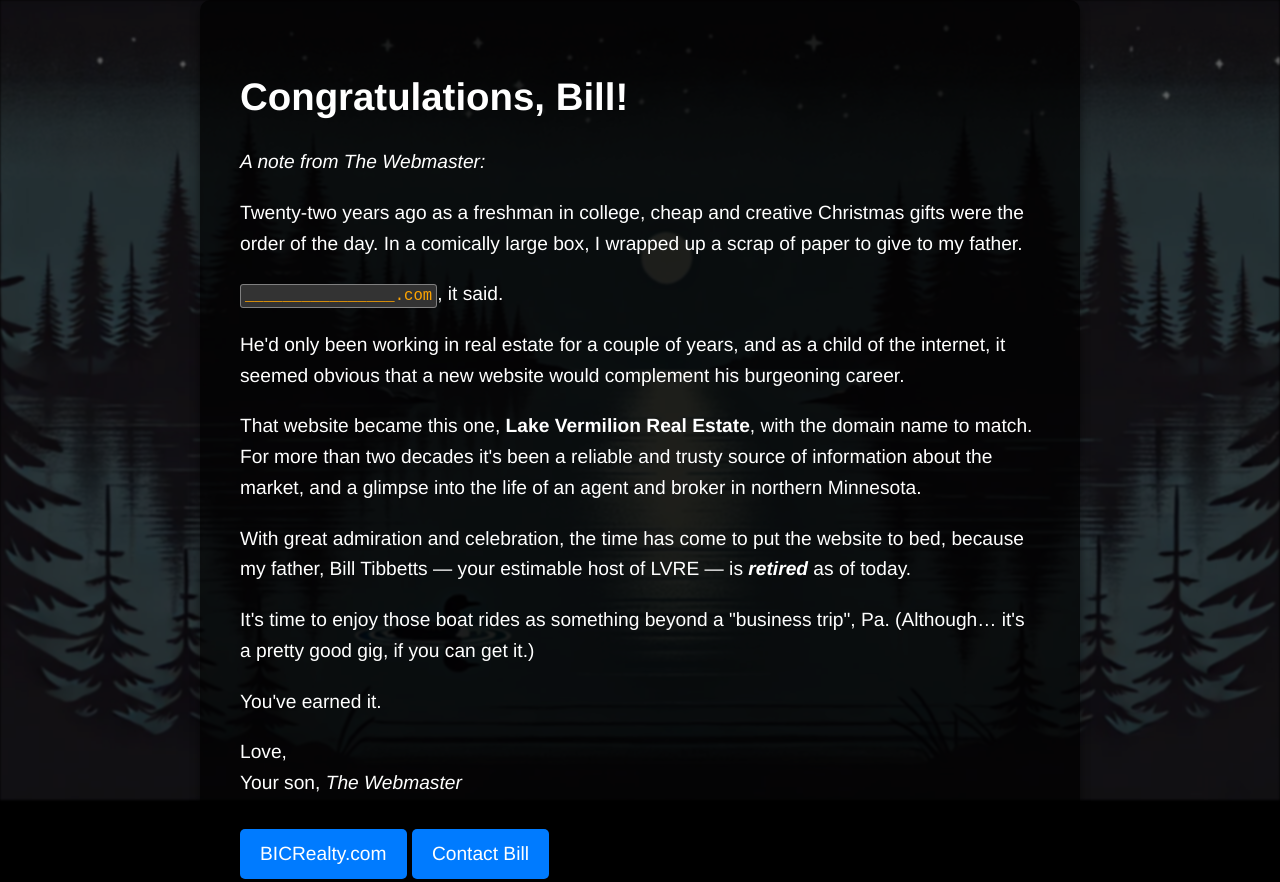
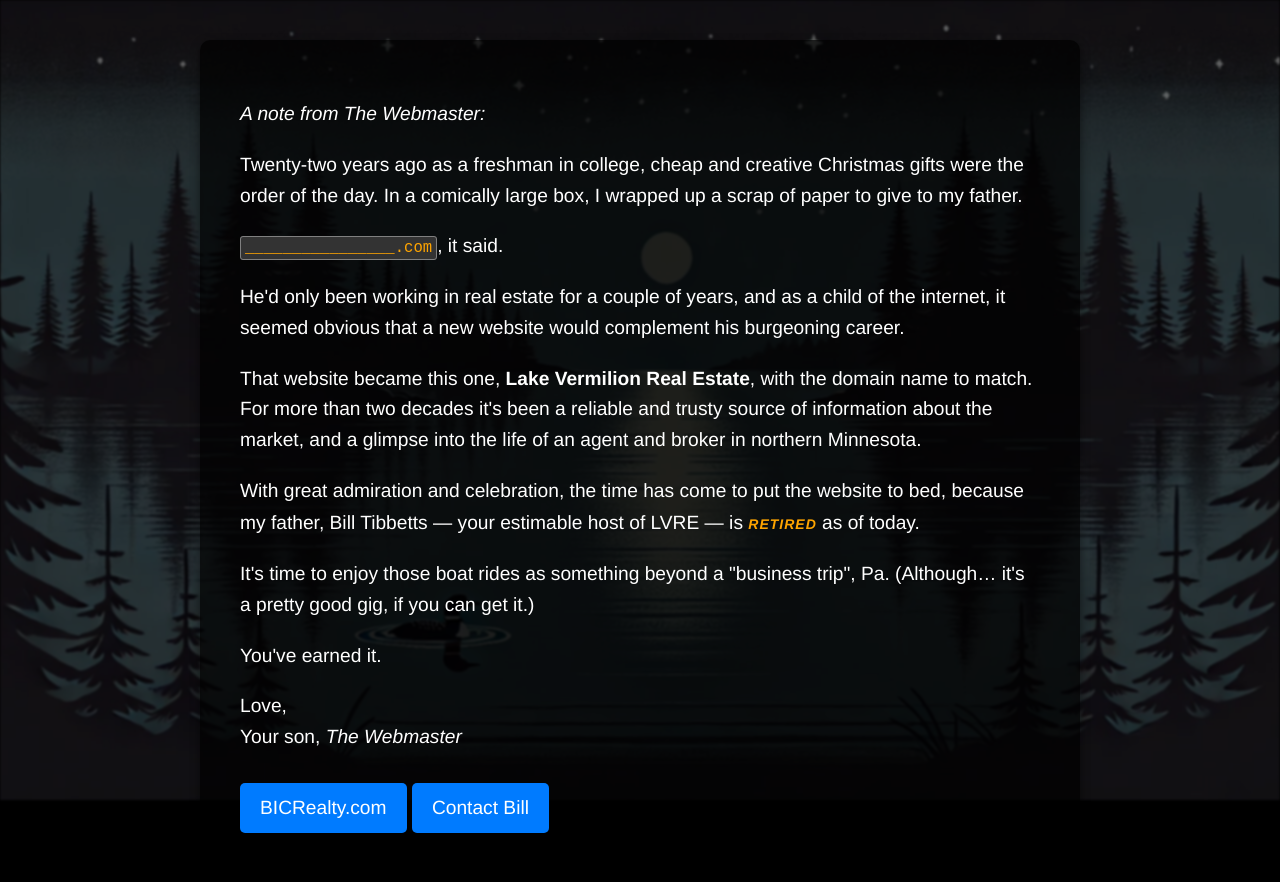
Before and after one commit to than/lakevermilionrealestate.com, a plain HTML site: page index.html in a window 1280 px wide. Shown: the top 882 px of the page. Drawn offline with Linux system fonts and the light colour scheme.

Commit message:
text changes

```diff
--- a/index.html
+++ b/index.html
@@ -40,6 +40,8 @@
         background-color: rgba(0, 0, 0, 0.7);
         border-radius: 10px;
         box-shadow: 0 4px 10px rgba(0, 0, 0, 0.5);
+        margin-top: 40px;
+        margin-bottom: 100vh;
       }
       img {
         max-width: 100%;
@@ -54,7 +56,7 @@
         text-align: left;
       }
       h1 {
-        margin-bottom: 20px;
+        display: none;
       }
       p {
         margin-bottom: 20px;
@@ -79,6 +81,12 @@
       a:hover {
         background-color: #0056b3;
       }
+      strong em {
+        color: orange;
+        font-variant: small-caps;
+        font-size: 1.25rem;
+        letter-spacing: 1px;
+      }
       img {
         margin-top: 40px;
       }
@@ -87,7 +95,7 @@
   <body>
     <div class="container">
       <div class="message">
-        <h1>Congratulations, Bill!</h1>
+        <h1>Lake Vermilion Real Estate</h1>
         <p><i>A note from The Webmaster:</i></p>
         <p>
           Twenty-two years ago as a freshman in college, cheap and creative
```
